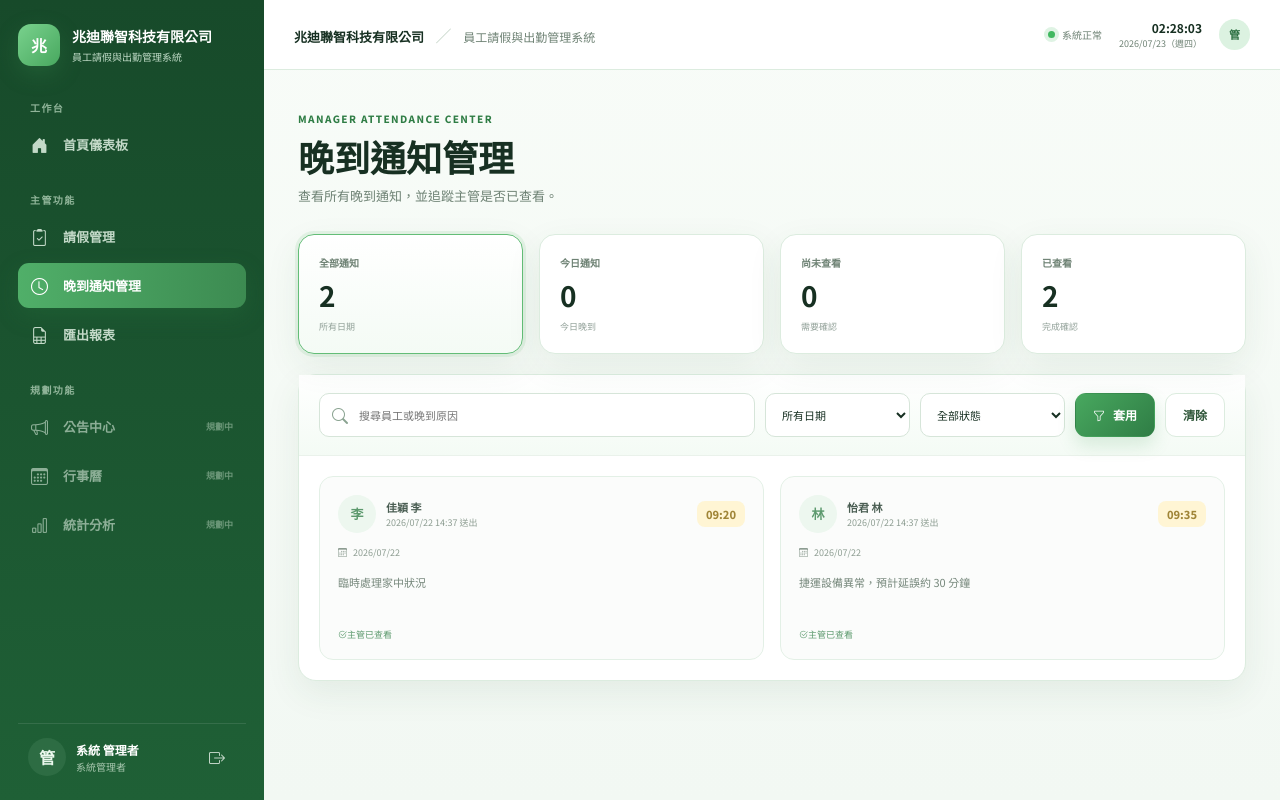
After one commit to l931206/leave-management-system, a Django app: page /manager/late/ in a window 1280 px wide. The commit adds this page. Run offline with Django 5.2, Linux system fonts and the light colour scheme; a user stored in the database is signed in; data comes from the database, SQL or seed files in the repository; both versions use the stored data as it was after the commit.

Commit message:
Sprint 5: add manager pages and clean project structure

```diff
--- /dev/null
+++ b/docs/Testing/程式檢查結果.json
@@ -0,0 +1,5 @@
+{
+  "python_files_checked": 20,
+  "syntax_errors": [],
+  "version": "Demo Pro v2"
+}
--- a/leaveapp/urls.py
+++ b/leaveapp/urls.py
@@ -5,6 +5,8 @@ from . import views
 urlpatterns = [
     path("", views.dashboard, name="dashboard"),
     path("leave/new/", views.create_leave, name="create_leave"),
+    path("manager/leave/", views.manager_leave_list, name="manager_leave_list"),
+    path("manager/late/", views.manager_late_list, name="manager_late_list"),
     path("leave/<int:pk>/", views.leave_detail, name="leave_detail"),
     path("leave/<int:pk>/cancel/", views.cancel_leave, name="cancel_leave"),
     path("leave/<int:pk>/approve/", views.approve_leave, name="approve_leave"),
--- a/leaveapp/views.py
+++ b/leaveapp/views.py
@@ -258,8 +258,128 @@ def mark_late_viewed(request, pk):
     notice.viewed = True
     notice.save(update_fields=["viewed"])
     messages.success(request, "已標記為查看。")
-    return redirect("dashboard")
+    next_url = request.POST.get("next", "").strip()
+    if next_url.startswith("/"):
+        return redirect(next_url)
+    return redirect("manager_late_list")
 
+
+
+def _manager_leave_queryset(user):
+    """Return leave requests visible to the current manager or administrator."""
+    if user.profile.role == Profile.ROLE_ADMIN:
+        return LeaveRequest.objects.all()
+    return LeaveRequest.objects.filter(manager=user)
+
+
+def _manager_late_queryset(user):
+    """Return late notices visible to the current manager or administrator."""
+    if user.profile.role == Profile.ROLE_ADMIN:
+        return LateNotice.objects.all()
+    return LateNotice.objects.filter(manager=user)
+
+
+@login_required
+@manager_required
+def manager_leave_list(request):
+    """Manager leave-management page with search and status filtering."""
+    query = request.GET.get("q", "").strip()
+    status = request.GET.get("status", "all").strip()
+
+    requests_qs = _manager_leave_queryset(request.user).select_related(
+        "employee",
+        "leave_type",
+        "manager",
+    )
+
+    if query:
+        requests_qs = requests_qs.filter(
+            Q(employee__username__icontains=query)
+            | Q(employee__first_name__icontains=query)
+            | Q(employee__last_name__icontains=query)
+            | Q(leave_type__name__icontains=query)
+            | Q(reason__icontains=query)
+        )
+
+    valid_statuses = {
+        LeaveRequest.STATUS_PENDING,
+        LeaveRequest.STATUS_APPROVED,
+        LeaveRequest.STATUS_REJECTED,
+        LeaveRequest.STATUS_CANCELLED,
+    }
+    if status in valid_statuses:
+        requests_qs = requests_qs.filter(status=status)
+
+    all_visible = _manager_leave_queryset(request.user)
+    counts = {
+        "all": all_visible.count(),
+        "pending": all_visible.filter(status=LeaveRequest.STATUS_PENDING).count(),
+        "approved": all_visible.filter(status=LeaveRequest.STATUS_APPROVED).count(),
+        "rejected": all_visible.filter(status=LeaveRequest.STATUS_REJECTED).count(),
+        "cancelled": all_visible.filter(status=LeaveRequest.STATUS_CANCELLED).count(),
+    }
+
+    return render(
+        request,
+        "leaveapp/manager_leave_list.html",
+        {
+            "leave_requests": requests_qs.order_by("-created_at"),
+            "query": query,
+            "status_filter": status,
+            "counts": counts,
+        },
+    )
+
+
+@login_required
+@manager_required
+def manager_late_list(request):
+    """Manager late-notice page with search and viewed-state filtering."""
+    query = request.GET.get("q", "").strip()
+    viewed = request.GET.get("viewed", "all").strip()
+    date_filter = request.GET.get("date", "all").strip()
+    today = timezone.localdate()
+
+    notices = _manager_late_queryset(request.user).select_related(
+        "employee",
+        "manager",
+    )
+
+    if query:
+        notices = notices.filter(
+            Q(employee__username__icontains=query)
+            | Q(employee__first_name__icontains=query)
+            | Q(employee__last_name__icontains=query)
+            | Q(reason__icontains=query)
+        )
+
+    if viewed == "viewed":
+        notices = notices.filter(viewed=True)
+    elif viewed == "unviewed":
+        notices = notices.filter(viewed=False)
+
+    if date_filter == "today":
+        notices = notices.filter(date=today)
+
+    all_visible = _manager_late_queryset(request.user)
+    counts = {
+        "all": all_visible.count(),
+        "today": all_visible.filter(date=today).count(),
+        "viewed": all_visible.filter(viewed=True).count(),
+        "unviewed": all_visible.filter(viewed=False).count(),
+    }
+
+    return render(
+        request,
+        "leaveapp/manager_late_list.html",
+        {
+            "late_notices": notices.order_by("-date", "-created_at"),
+            "query": query,
+            "viewed_filter": viewed,
+            "date_filter": date_filter,
+            "counts": counts,
+        },
+    )
 
 @login_required
 @manager_required
--- a/static/css/style.css
+++ b/static/css/style.css
@@ -298,3 +298,169 @@ button,input,select,textarea{font:inherit}
   .my-request-row{grid-template-columns:65px 1fr auto}
   .my-request-row>i{display:none}
 }
+
+
+/* Sprint 5：主管專區 */
+.manager-heading{align-items:center}
+.manager-stat-grid{
+  display:grid;
+  grid-template-columns:repeat(4,minmax(0,1fr));
+  gap:16px;
+  margin-bottom:20px
+}
+.manager-stat-card{
+  display:block;
+  padding:20px;
+  border:1px solid var(--border);
+  border-radius:16px;
+  color:var(--text);
+  background:#fff;
+  box-shadow:var(--shadow);
+  transition:.2s
+}
+.manager-stat-card:hover{
+  color:var(--text);
+  transform:translateY(-2px);
+  border-color:var(--green-300)
+}
+.manager-stat-card.selected{
+  border-color:var(--green-500);
+  background:linear-gradient(180deg,#fff,var(--green-50));
+  box-shadow:0 0 0 3px rgba(72,168,95,.11),var(--shadow)
+}
+.manager-stat-card small,
+.manager-stat-card strong,
+.manager-stat-card span{display:block}
+.manager-stat-card small{color:var(--muted);font-size:10px;font-weight:700}
+.manager-stat-card strong{margin:4px 0;font-size:28px}
+.manager-stat-card span{color:#91a098;font-size:9px}
+
+.manager-list-panel{overflow:visible}
+.manager-toolbar{
+  padding:18px 20px;
+  border-bottom:1px solid #eaf2eb;
+  background:linear-gradient(180deg,#fff,var(--green-50))
+}
+.manager-filter-form{
+  display:grid;
+  grid-template-columns:minmax(260px,1fr) minmax(145px,auto) auto auto;
+  align-items:center;
+  gap:10px
+}
+.manager-filter-form:has(select:nth-of-type(2)){
+  grid-template-columns:minmax(240px,1fr) 145px 145px auto auto
+}
+.manager-search{position:relative}
+.manager-search i{
+  position:absolute;
+  left:13px;
+  top:50%;
+  transform:translateY(-50%);
+  color:#8aa391
+}
+.manager-search input,
+.manager-filter-form select{
+  width:100%;
+  min-height:44px;
+  border:1px solid #d6e5d9;
+  border-radius:10px;
+  color:var(--text);
+  background:#fff;
+  outline:none;
+  font-size:11px
+}
+.manager-search input{padding:0 13px 0 39px}
+.manager-filter-form select{padding:0 12px}
+.manager-search input:focus,
+.manager-filter-form select:focus{
+  border-color:#7bc48e;
+  box-shadow:0 0 0 4px rgba(111,190,131,.12)
+}
+
+.manager-table-wrap{overflow-x:auto}
+.manager-table{
+  width:100%;
+  min-width:920px;
+  border-collapse:collapse
+}
+.manager-table th{
+  padding:13px 18px;
+  color:var(--muted);
+  background:#fbfdfb;
+  border-bottom:1px solid #eaf2eb;
+  text-align:left;
+  font-size:9px;
+  font-weight:800;
+  white-space:nowrap
+}
+.manager-table td{
+  padding:14px 18px;
+  border-bottom:1px solid #edf3ee;
+  color:#395141;
+  font-size:10px;
+  vertical-align:middle
+}
+.manager-table tbody tr:hover{background:#fbfefb}
+.manager-table td>strong,
+.manager-table td>small{display:block}
+.manager-table td>small{margin-top:3px;color:var(--muted);font-size:8px}
+
+.manager-late-grid{
+  display:grid;
+  grid-template-columns:repeat(2,minmax(0,1fr));
+  gap:16px;
+  padding:20px
+}
+.manager-late-card{
+  padding:18px;
+  border:1px solid var(--border);
+  border-radius:14px;
+  background:#fff;
+  transition:.2s
+}
+.manager-late-card:hover{
+  border-color:var(--green-300);
+  transform:translateY(-1px)
+}
+.manager-late-card.viewed{background:#fafcfa;opacity:.78}
+.manager-late-card>header,
+.manager-late-card>footer{
+  display:flex;
+  align-items:center;
+  justify-content:space-between;
+  gap:12px
+}
+.manager-late-card p{
+  min-height:42px;
+  margin:13px 0;
+  color:#506657;
+  font-size:11px;
+  line-height:1.7
+}
+.manager-late-date{
+  display:flex;
+  align-items:center;
+  gap:6px;
+  margin-top:13px;
+  color:var(--muted);
+  font-size:9px
+}
+
+@media(max-width:1100px){
+  .manager-stat-grid{grid-template-columns:repeat(2,minmax(0,1fr))}
+  .manager-filter-form,
+  .manager-filter-form:has(select:nth-of-type(2)){
+    grid-template-columns:1fr 1fr
+  }
+  .manager-search{grid-column:1/-1}
+}
+@media(max-width:768px){
+  .manager-stat-grid{grid-template-columns:repeat(2,minmax(0,1fr));gap:10px}
+  .manager-filter-form,
+  .manager-filter-form:has(select:nth-of-type(2)){
+    grid-template-columns:1fr
+  }
+  .manager-search{grid-column:auto}
+  .manager-filter-form .btn-enterprise{width:100%}
+  .manager-late-grid{grid-template-columns:1fr;padding:14px}
+}
--- a/static/js/dashboard.js
+++ b/static/js/dashboard.js
@@ -58,106 +58,4 @@ document.addEventListener("DOMContentLoaded", function () {
       }
     });
   }
-
-  const sectionLinks = document.querySelectorAll(
-    'a[href$="#pending"], a[href$="#late"], a[href="#pending"], a[href="#late"]'
-  );
-
-  if (!document.getElementById("section-navigation-fix-styles")) {
-    const style = document.createElement("style");
-    style.id = "section-navigation-fix-styles";
-    style.textContent = `
-      #pending, #late {
-        scroll-margin-top: 96px;
-        transition: box-shadow .25s ease, border-color .25s ease,
-                    background-color .25s ease, transform .25s ease;
-      }
-      .section-navigation-highlight {
-        border-color: #63bd77 !important;
-        box-shadow:
-          0 0 0 4px rgba(72, 168, 95, .15),
-          0 16px 40px rgba(40, 90, 55, .13) !important;
-        transform: translateY(-2px);
-      }
-    `;
-    document.head.appendChild(style);
-  }
-
-  function highlightSection(section) {
-    document.querySelectorAll(".section-navigation-highlight").forEach((element) => {
-      element.classList.remove("section-navigation-highlight");
-    });
-
-    section.classList.add("section-navigation-highlight");
-
-    window.setTimeout(() => {
-      section.classList.remove("section-navigation-highlight");
-    }, 1800);
-  }
-
-  function scrollToSection(sectionId, updateHash = true) {
-    const section = document.getElementById(sectionId);
-    if (!section) return false;
-
-    section.scrollIntoView({
-      behavior: "smooth",
-      block: "start"
-    });
-
-    highlightSection(section);
-
-    if (updateHash) {
-      window.history.replaceState(null, "", `#${sectionId}`);
-    }
-
-    return true;
-  }
-
-  sectionLinks.forEach((link) => {
-    link.addEventListener("click", function (event) {
-      const url = new URL(link.href, window.location.href);
-      const sectionId = url.hash.replace("#", "");
-
-      if (!["pending", "late"].includes(sectionId)) return;
-
-      const targetExists = document.getElementById(sectionId);
-      const samePath = url.pathname === window.location.pathname;
-
-      if (!samePath || !targetExists) return;
-
-      event.preventDefault();
-
-      const mobileNav = document.getElementById("mobileNav");
-      const isOffcanvasVisible =
-        mobileNav &&
-        mobileNav.classList.contains("show") &&
-        window.bootstrap &&
-        window.bootstrap.Offcanvas;
-
-      if (isOffcanvasVisible) {
-        const instance =
-          window.bootstrap.Offcanvas.getInstance(mobileNav) ||
-          window.bootstrap.Offcanvas.getOrCreateInstance(mobileNav);
-
-        mobileNav.addEventListener(
-          "hidden.bs.offcanvas",
-          function () {
-            scrollToSection(sectionId);
-          },
-          { once: true }
-        );
-
-        instance.hide();
-      } else {
-        scrollToSection(sectionId);
-      }
-    });
-  });
-
-  const initialSectionId = window.location.hash.replace("#", "");
-  if (["pending", "late"].includes(initialSectionId)) {
-    window.setTimeout(() => {
-      scrollToSection(initialSectionId, false);
-    }, 250);
-  }
 });
--- a/templates/base.html
+++ b/templates/base.html
@@ -29,7 +29,7 @@
 
     <nav class="sidebar-nav">
       <span class="nav-label">工作台</span>
-      <a class="sidebar-link active" href="{% url 'dashboard' %}">
+      <a class="sidebar-link {% if request.resolver_match.url_name == 'dashboard' %}active{% endif %}" href="{% url 'dashboard' %}">
         <i class="bi bi-house-door-fill"></i><span>首頁儀表板</span>
       </a>
 
@@ -48,11 +48,11 @@
       </a>
       {% else %}
       <span class="nav-label nav-label-spaced">主管功能</span>
-      <a class="sidebar-link" href="{% url 'dashboard' %}#pending">
-        <i class="bi bi-clipboard2-check"></i><span>請假審核</span>
+      <a class="sidebar-link {% if request.resolver_match.url_name == 'manager_leave_list' %}active{% endif %}" href="{% url 'manager_leave_list' %}">
+        <i class="bi bi-clipboard2-check"></i><span>請假管理</span>
       </a>
-      <a class="sidebar-link" href="{% url 'dashboard' %}#late">
-        <i class="bi bi-clock"></i><span>晚到通知</span>
+      <a class="sidebar-link {% if request.resolver_match.url_name == 'manager_late_list' %}active{% endif %}" href="{% url 'manager_late_list' %}">
+        <i class="bi bi-clock"></i><span>晚到通知管理</span>
       </a>
       <a class="sidebar-link" href="{% url 'export_csv' %}">
         <i class="bi bi-file-earmark-spreadsheet"></i><span>匯出報表</span>
@@ -122,7 +122,7 @@
     <button type="button" class="btn-close btn-close-white" data-bs-dismiss="offcanvas"></button>
   </div>
   <div class="offcanvas-body">
-    <a class="sidebar-link active" href="{% url 'dashboard' %}">
+    <a class="sidebar-link {% if request.resolver_match.url_name == 'dashboard' %}active{% endif %}" href="{% url 'dashboard' %}">
       <i class="bi bi-house-door-fill"></i><span>首頁儀表板</span>
     </a>
     {% if user.profile.role == "employee" %}
@@ -133,11 +133,11 @@
       <i class="bi bi-clock-history"></i><span>晚到通知</span>
     </a>
     {% else %}
-    <a class="sidebar-link" href="{% url 'dashboard' %}#pending">
-      <i class="bi bi-clipboard2-check"></i><span>請假審核</span>
+    <a class="sidebar-link" href="{% url 'manager_leave_list' %}">
+      <i class="bi bi-clipboard2-check"></i><span>請假管理</span>
     </a>
-    <a class="sidebar-link" href="{% url 'dashboard' %}#late">
-      <i class="bi bi-clock"></i><span>晚到通知</span>
+    <a class="sidebar-link" href="{% url 'manager_late_list' %}">
+      <i class="bi bi-clock"></i><span>晚到通知管理</span>
     </a>
     <a class="sidebar-link" href="{% url 'export_csv' %}">
       <i class="bi bi-file-earmark-spreadsheet"></i><span>匯出報表</span>
--- /dev/null
+++ b/templates/leaveapp/manager_late_list.html
@@ -0,0 +1,83 @@
+{% extends "base.html" %}
+{% block title %}晚到通知管理｜兆迪聯智科技有限公司{% endblock %}
+{% block content %}
+<section class="page-heading manager-heading">
+  <div>
+    <span class="eyebrow">MANAGER ATTENDANCE CENTER</span>
+    <h1>晚到通知管理</h1>
+    <p>查看所有晚到通知，並追蹤主管是否已查看。</p>
+  </div>
+</section>
+
+<section class="manager-stat-grid">
+  <a href="{% url 'manager_late_list' %}" class="manager-stat-card {% if viewed_filter == 'all' and date_filter == 'all' %}selected{% endif %}">
+    <small>全部通知</small><strong>{{ counts.all }}</strong><span>所有日期</span>
+  </a>
+  <a href="?date=today" class="manager-stat-card {% if date_filter == 'today' %}selected{% endif %}">
+    <small>今日通知</small><strong>{{ counts.today }}</strong><span>今日晚到</span>
+  </a>
+  <a href="?viewed=unviewed" class="manager-stat-card {% if viewed_filter == 'unviewed' %}selected{% endif %}">
+    <small>尚未查看</small><strong>{{ counts.unviewed }}</strong><span>需要確認</span>
+  </a>
+  <a href="?viewed=viewed" class="manager-stat-card {% if viewed_filter == 'viewed' %}selected{% endif %}">
+    <small>已查看</small><strong>{{ counts.viewed }}</strong><span>完成確認</span>
+  </a>
+</section>
+
+<article class="enterprise-panel manager-list-panel">
+  <header class="manager-toolbar">
+    <form method="get" class="manager-filter-form">
+      <div class="manager-search">
+        <i class="bi bi-search"></i>
+        <input type="search" name="q" value="{{ query }}" placeholder="搜尋員工或晚到原因">
+      </div>
+      <select name="date">
+        <option value="all" {% if date_filter == "all" %}selected{% endif %}>所有日期</option>
+        <option value="today" {% if date_filter == "today" %}selected{% endif %}>僅顯示今日</option>
+      </select>
+      <select name="viewed">
+        <option value="all" {% if viewed_filter == "all" %}selected{% endif %}>全部狀態</option>
+        <option value="unviewed" {% if viewed_filter == "unviewed" %}selected{% endif %}>尚未查看</option>
+        <option value="viewed" {% if viewed_filter == "viewed" %}selected{% endif %}>已查看</option>
+      </select>
+      <button class="btn-enterprise primary" type="submit"><i class="bi bi-funnel"></i>套用</button>
+      <a class="btn-enterprise secondary" href="{% url 'manager_late_list' %}">清除</a>
+    </form>
+  </header>
+
+  {% if late_notices %}
+  <div class="manager-late-grid">
+    {% for notice in late_notices %}
+    <article class="manager-late-card {% if notice.viewed %}viewed{% endif %}">
+      <header>
+        <div class="person-cell">
+          <span class="person-avatar">{{ notice.employee.last_name|default:notice.employee.username|slice:":1" }}</span>
+          <span><strong>{{ notice.employee.get_full_name|default:notice.employee.username }}</strong><small>{{ notice.created_at|date:"Y/m/d H:i" }} 送出</small></span>
+        </div>
+        <span class="arrival">{{ notice.expected_arrival|time:"H:i" }}</span>
+      </header>
+      <div class="manager-late-date"><i class="bi bi-calendar3"></i>{{ notice.date|date:"Y/m/d" }}</div>
+      <p>{{ notice.reason }}</p>
+      <footer>
+        {% if notice.viewed %}
+        <span class="viewed-text"><i class="bi bi-check2-circle"></i>主管已查看</span>
+        {% else %}
+        <form method="post" action="{% url 'mark_late_viewed' notice.id %}">
+          {% csrf_token %}
+          <input type="hidden" name="next" value="{{ request.get_full_path }}">
+          <button class="btn-enterprise primary" type="submit"><i class="bi bi-eye"></i>標記已查看</button>
+        </form>
+        {% endif %}
+      </footer>
+    </article>
+    {% endfor %}
+  </div>
+  {% else %}
+  <div class="empty-state">
+    <span><i class="bi bi-search"></i></span>
+    <strong>找不到符合條件的晚到通知</strong>
+    <p>請調整搜尋文字或篩選條件。</p>
+  </div>
+  {% endif %}
+</article>
+{% endblock %}
```
Also changed, not shown: docs/Architecture/專案結構說明.md (added, +29 -0 lines), docs/Sprint/Sprint_5.md (added, +21 -0 lines), templates/leaveapp/manager_leave_list.html (added, +85 -0 lines), 使用說明.txt (added, +36 -0 lines), README.md, db.sqlite3, 3 other files.
